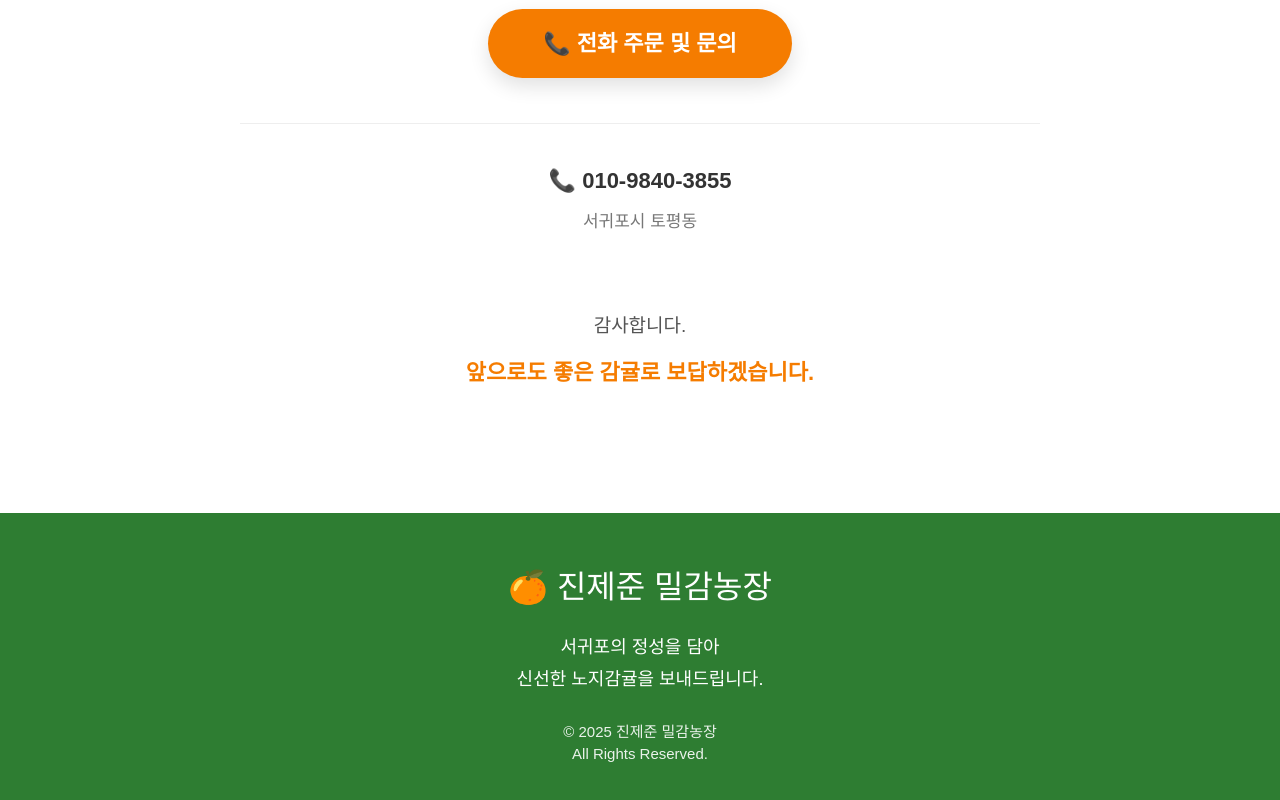
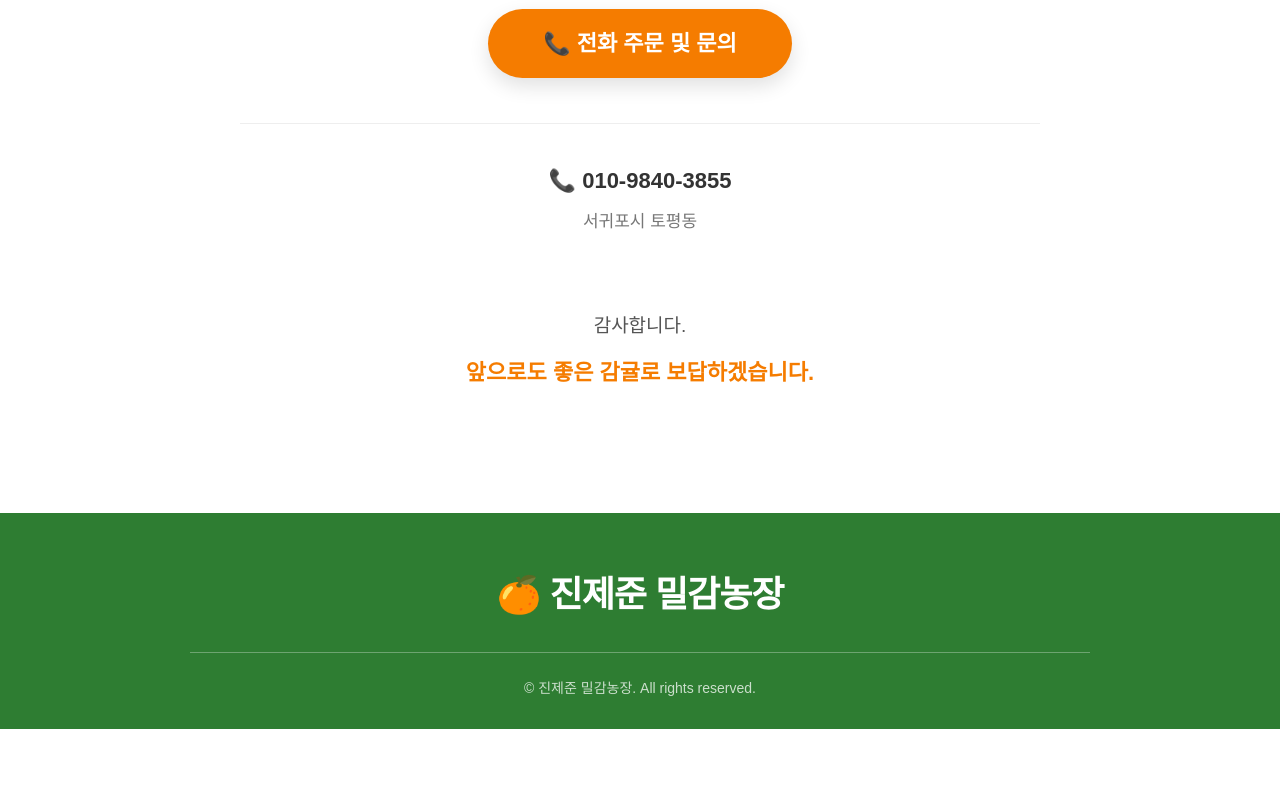
Before and after one commit to Oh-Seunghoon/jinjejun-milgam, a Next.js app: page / in a window 1280 px wide. Shown: the part 3906-4706 px from the top of the page. After the commit the page ends 4635 px from the top, so only its background shows below. Built offline with nearby package versions, Linux system fonts and the light colour scheme.

Commit message:
Project Orange 2.0 - Footer redesign

```diff
--- a/app/components/Footer.tsx
+++ b/app/components/Footer.tsx
@@ -3,42 +3,49 @@ export default function Footer() {
     <footer
       style={{
         background: "#2e7d32",
-        color: "#fff",
+        color: "#ffffff",
+        padding: "55px 20px 30px",
         textAlign: "center",
-        padding: "50px 20px",
       }}
     >
-      <h3
+      <div
         style={{
-          fontSize: "32px",
-          marginBottom: "20px",
+          maxWidth: "900px",
+          margin: "0 auto",
         }}
       >
-        🍊 진제준 밀감농장
-      </h3>
+        {/* 농장 이름 */}
+        <h2
+          style={{
+            margin: "0 0 30px",
+            fontSize: "clamp(26px, 4vw, 36px)",
+            fontWeight: 700,
+            letterSpacing: "-1px",
+          }}
+        >
+          🍊 진제준 밀감농장
+        </h2>
 
-      <p
-        style={{
-          fontSize: "18px",
-          lineHeight: "1.8",
-          marginBottom: "25px",
-        }}
-      >
-        서귀포의 정성을 담아
-        <br />
-        신선한 노지감귤을 보내드립니다.
-      </p>
+        {/* 구분선 */}
+        <div
+          style={{
+            height: "1px",
+            background: "rgba(255,255,255,0.3)",
+            marginBottom: "25px",
+          }}
+        />
 
-      <p
-        style={{
-          fontSize: "15px",
-          opacity: 0.9,
-        }}
-      >
-        © 2025 진제준 밀감농장
-        <br />
-        All Rights Reserved.
-      </p>
+        {/* Copyright */}
+        <p
+          style={{
+            margin: 0,
+            fontSize: "14px",
+            opacity: 0.75,
+          }}
+        >
+          © 진제준 밀감농장. All rights reserved.
+        </p>
+      </div>
     </footer>
   );
 }
```
